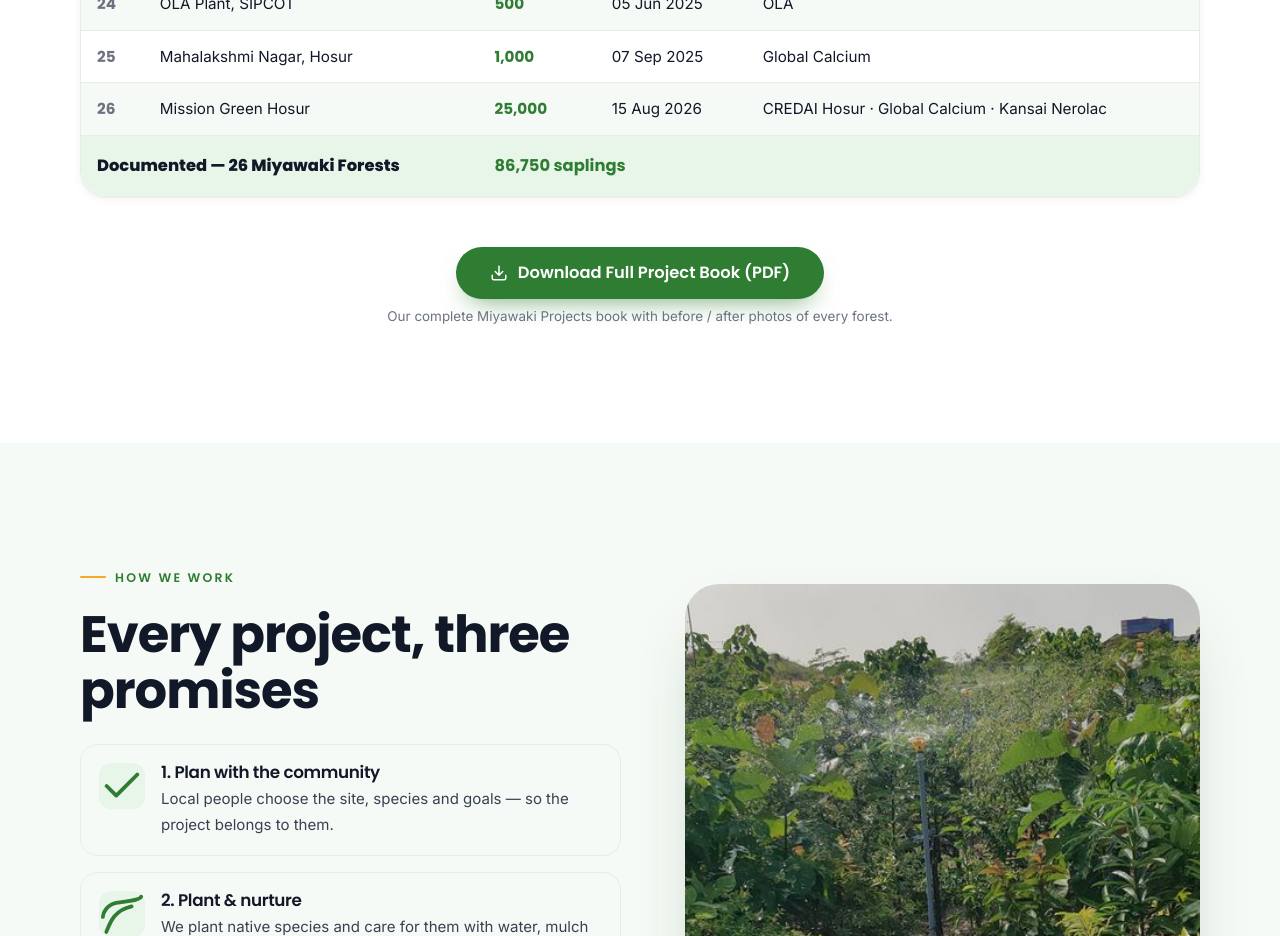
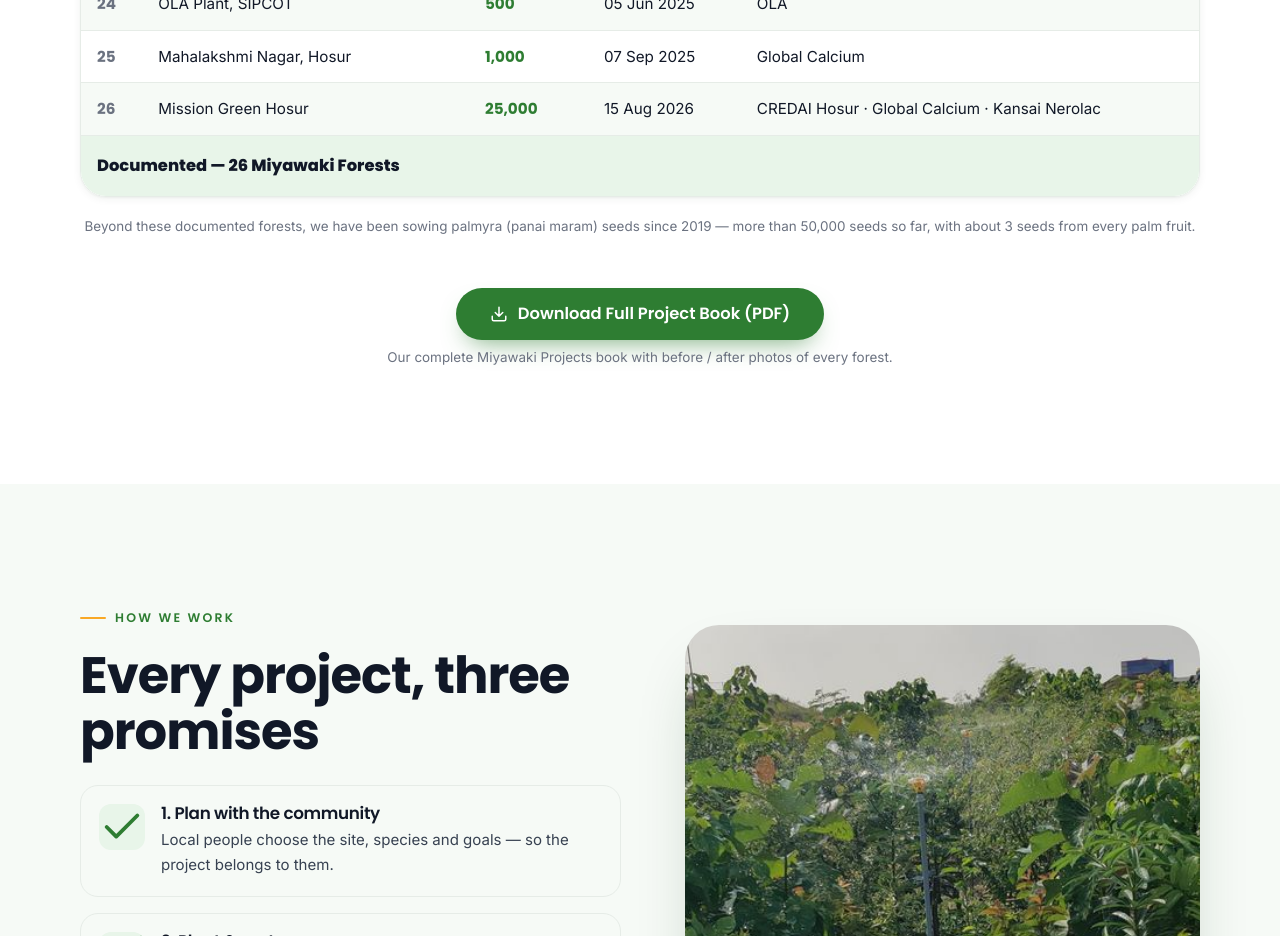
Before and after one commit to thirunavukkarasuthangaraj/ngo-website, a plain HTML site: page projects.html in a window 1280 px wide. Shown: the part 3540-4476 px from the top of the page. Drawn offline with Linux system fonts and the light colour scheme; no server answers.

Commit message:
Projects: drop the ledger sapling total, add the palmyra seed note
The "86,750 saplings" footer read low beside the 10 lakh headline, so
the ledger footer now just states "Documented - 26 Miyawaki Forests".
Added a note that we have sown 50,000+ palmyra (panai maram) seeds since
2019, about 3 seeds per fruit, with the Tamil string to match.

Co-Authored-By: Claude Opus 5 (1M context) <noreply@anthropic.com>

```diff
--- a/js/i18n.js
+++ b/js/i18n.js
@@ -71,6 +71,8 @@
     "Trees & Saplings": "மரங்கள் & கன்றுகள்", "Miyawaki Forests": "மியாவாகி காடுகள்", "Locations": "இடங்கள்",
     "CSR & Govt Partners": "CSR & அரசு கூட்டாளர்கள்", "Green Champion Award": "பசுமை சாம்பியன் விருது",
     "Volunteers": "தன்னார்வலர்கள்", "Villages": "கிராமங்கள்", "Active Volunteers": "செயல் தன்னார்வலர்கள்",
+    "Beyond these documented forests, we have been sowing palmyra (panai maram) seeds since 2019 — more than 50,000 seeds so far, with about 3 seeds from every palm fruit.":
+      "இந்த பதிவான காடுகளுக்கு அப்பால், 2019 முதல் பனை மர விதைகளையும் விதைத்து வருகிறோம் — இதுவரை 50,000-க்கும் மேற்பட்ட விதைகள்; ஒவ்வொரு பனம்பழத்திலும் சுமார் 3 விதைகள்.",
     "Saplings Planted": "நடப்பட்ட கன்றுகள்", "Planting Since": "நடவு தொடங்கியது",
     "Drives Held": "நடத்திய முகாம்கள்", "Volunteer Hours": "தன்னார்வ நேரம்", "Schools": "பள்ளிகள்",
     "Miyawaki Forests Created": "உருவாக்கிய மியாவாகி காடுகள்",
--- a/projects.html
+++ b/projects.html
@@ -148,9 +148,11 @@
           <tr><td data-label="#" class="pno">25</td><td data-label="Location">Mahalakshmi Nagar, Hosur</td><td data-label="Saplings" class="saplings">1,000</td><td data-label="Date">07 Sep 2025</td><td data-label="Supported by">Global Calcium</td></tr>
           <tr><td data-label="#" class="pno">26</td><td data-label="Location">Mission Green Hosur</td><td data-label="Saplings" class="saplings">25,000</td><td data-label="Date">15 Aug 2026</td><td data-label="Supported by">CREDAI Hosur · Global Calcium · Kansai Nerolac</td></tr>
         </tbody>
-        <tfoot><tr><td data-label="Total" colspan="2">Documented — 26 Miyawaki Forests</td><td data-label="Saplings" class="saplings" colspan="3">86,750 saplings</td></tr></tfoot>
+        <tfoot><tr><td data-label="Total" colspan="5">Documented — 26 Miyawaki Forests</td></tr></tfoot>
       </table>
     </div>
+
+    <p class="form-note center mt-s" data-reveal>Beyond these documented forests, we have been sowing palmyra (panai maram) seeds since 2019 — more than 50,000 seeds so far, with about 3 seeds from every palm fruit.</p>
 
     <div class="center mt-l" data-reveal>
       <a href="Karisakattupoove-Miyawaki-Projects.pdf" target="_blank" rel="noopener" class="btn btn-primary btn-lg">
```
